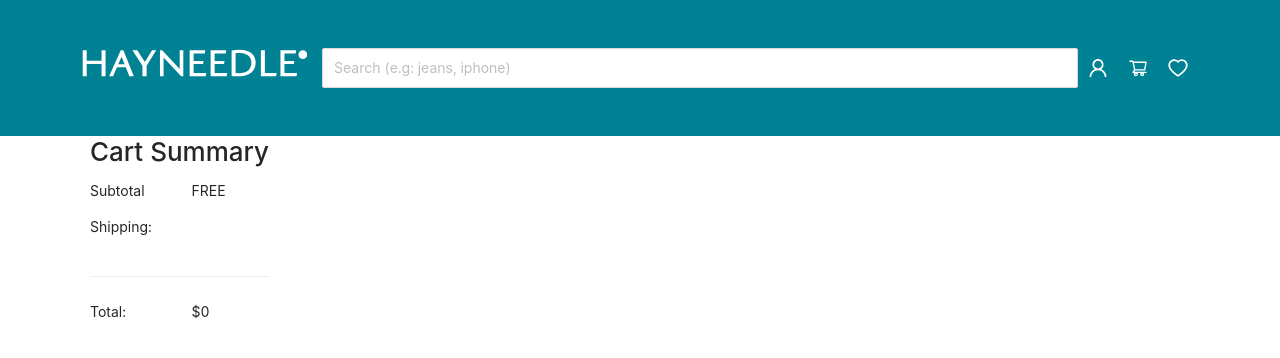
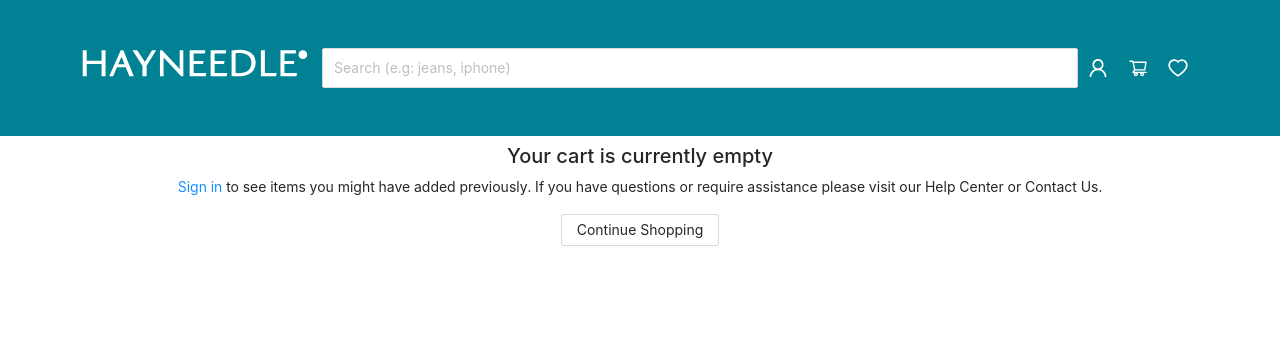
Before and after one commit to talhaahmed09/react-ecommerce-context, a React (Create React App) app: page /cart in a window 1280 px wide. Shown: the top 358 px of the page. Built offline with nearby package versions, Linux system fonts and the light colour scheme.

Commit message:
refactor: total sum in cart now provided by context

```diff
--- a/src/components/CartItem.jsx
+++ b/src/components/CartItem.jsx
@@ -6,7 +6,7 @@ import { DeleteOutlined, PlusOutlined, MinusOutlined } from "@ant-design/icons";
 import "../css/CartItem.css";
 import { totalPriceCalculator } from "../utilities/priceCalculator";
 
-const CartItem = ({ id, quantity, total, setTotal }) => {
+const CartItem = ({ id, quantity}) => {
   const [loading, setLoading] = useState(false);
   const [itemValue, setItemValue] = useState(quantity);
   const { cartItems, removeFromCart, addToCart, decreaseCartQuantity } =
@@ -26,7 +26,7 @@ const CartItem = ({ id, quantity, total, setTotal }) => {
 
   const updateItemValue = (value) => {
     if (value < 1) {
-        addToCart(1)
+        addToCart(id, 1, product?.price, product?.discountPercentage)
       return setItemValue(1);
     } else if (value > product.stock) {
       return setItemValue(product.stock);
@@ -39,29 +39,29 @@ const CartItem = ({ id, quantity, total, setTotal }) => {
     if (quantity && quantity > itemValue) {
       return decreaseCartQuantity(Number(id), quantity - itemValue);
     }
-    return addToCart(Number(id), itemValue - quantity);
+    return addToCart(Number(id), itemValue - quantity, product?.price, product?.discountPercentage);
   };
 
   const updatePrice = (price, discount) => {
     let totalPrice = 0
 
-        totalPrice = totalPriceCalculator(
-            price * quantity,
-            discount
-          );
-           setTotal(item => {
-            if (item.find(item => item.id === id) == null) {
-                return [...item, { id, price: totalPrice}]
-              } else {
-                return item.map(item => {
-                  if (item.id === id) {
-                    return { ...item, price: totalPrice }
-                  } else {
-                    return item
-                  }
-                })
-              }
-          });
+        // totalPrice = totalPriceCalculator(
+        //     price * quantity,
+        //     discount
+        //   );
+          //  setTotal(item => {
+          //   if (item.find(item => item.id === id) == null) {
+          //       return [...item, { id, price: totalPrice}]
+          //     } else {
+          //       return item.map(item => {
+          //         if (item.id === id) {
+          //           return { ...item, price: totalPrice }
+          //         } else {
+          //           return item
+          //         }
+          //       })
+          //     }
+          // });
   };
 
   useEffect(() => {
@@ -76,7 +76,7 @@ const CartItem = ({ id, quantity, total, setTotal }) => {
   useEffect(() => {
     handleClick();
 
-      updatePrice(product?.price, product?.discountPercentage);
+      // updatePrice(product?.price, product?.discountPercentage);
 
   }, [itemValue]);
 
--- a/src/context/cart/CartContext.jsx
+++ b/src/context/cart/CartContext.jsx
@@ -22,6 +22,9 @@ export const CartProvider = ({children}) => {
       }
 
     const addToCart = (id,value, price, discount) => {
+      if((!id && !value )||  (!price && !discount)){
+        return
+      }
         setCartItems(currItems => {
             if (currItems.find(item => item.id === id) == null) {
               return [...currItems, { id, quantity: value, price: price, discount: discount}]
@@ -38,6 +41,9 @@ export const CartProvider = ({children}) => {
     }
 
     const decreaseCartQuantity  = (id,value) => {
+      if(!id || !value){
+        return
+      }
         setCartItems(currItems => {
           if (currItems.find(item => item.id === id)?.quantity === 1) {
             return currItems.filter(item => item.id !== id)
@@ -58,7 +64,9 @@ export const CartProvider = ({children}) => {
         })
       }
 
-      const totalValues = cartItems.reduce((partialSum, a) => partialSum + totalPriceCalculator( a.price, a.discount), 0)
+      const totalValues = () => cartItems.reduce((accumulator, object) => {
+        return accumulator + (totalPriceCalculator(object.price,object.discount) * object.quantity);
+      }, 0);
 
     const values = {
         addToCart,
--- a/src/pages/Cart.jsx
+++ b/src/pages/Cart.jsx
@@ -1,49 +1,76 @@
-import { Divider } from "antd";
+import { Button, Divider } from "antd";
 import React, { useEffect, useState } from "react";
+import { Link } from "react-router-dom";
 import CartItem from "../components/CartItem";
 import { useCart } from "../context/cart/CartContext";
 import { totalPriceCalculator } from "../utilities/priceCalculator";
 
 const Cart = () => {
-  const { cartItems,totalValues } = useCart();
-  const [total,setTotal] = useState([]);
+  const { cartItems, totalValues } = useCart();
 
+  return cartItems.length === 0 ? (
+    <div className="contaier">
+      <div
+        className="text-center"
+        style={{ margin: "auto 0" }}
+      >
+        <div className="m-2 h2" style={{ fontSize: "1.25rem " }}>
+          Your cart is currently empty{" "}
+        </div>
+        <div className="m-2">
+          <Link to="/login"> Sign in</Link> to see items you might have added
+          previously. If you have questions or require assistance please visit
+          our Help Center or Contact Us.
+        </div>
 
-  return (
+        <Link to="/">
+          {" "}
+          <Button className="m-2"> Continue Shopping </Button>{" "}
+        </Link>
+      </div>
+    </div>
+  ) : (
     <div className="container ">
-      <div className="d-flex flex-wrap align-items-center ">
-      <div>
+      <div className="row  ">
+        <div className="col-md-8 col-xs-12">
           {cartItems.map((item) => (
-          <CartItem id={item.id} total={total} setTotal={setTotal} quantity={item.quantity} key={item.id} />
+            <CartItem id={item.id} quantity={item.quantity} key={item.id} />
           ))}
         </div>
 
-      <div className="mx-2">
-        <h6 className="" style={{ fontSize: "26px" }}>
+        <div className="mx-2  col-md-3 col-xs-12">
+          <div className=" container-fluid my-5">
+            <h6  style={{ fontSize: "26px" }}>
               Cart Summary
             </h6>
-        <div className="row">
+            <div className="row my-2">
               <div className="col">
                 <p>Subtotal</p>
                 <p> Shipping:</p>
               </div>
 
               <div className="col">
-            {/* <p> ${totalPriceCalculator(
-                      product.price,
-                      product.discountPercentage
-                    )}</p> */}
-            <p>FREE</p>
+                ${totalValues()}
+                <p
+                  className="text-right"
+                  style={{ fontSize: "1.15rem", fontWeight: "600" }}
+                >
+                  FREE
+                </p>
               </div>
             </div>
             <Divider />
             <div className="row">
               <div className="col">
-            <div style={{fontWeight: '700 !important'}}>Total:</div>
+                <div style={{ fontWeight: "700 !important" }}>Total:</div>
               </div>
               <div className="col">
-                  <div style={{fontWeight: '700 !important'}}>${totalValues}</div>
+                <div style={{ fontWeight: "700 !important" }}>
+                  ${totalValues()}
                 </div>
+              </div>
+            </div>
+           <Link to="/checkout"> <Button className="my-4">Checkout</Button> </Link>
           </div>
         </div>
       </div>
```
Lines whose indentation alone changed are shown as unchanged.
